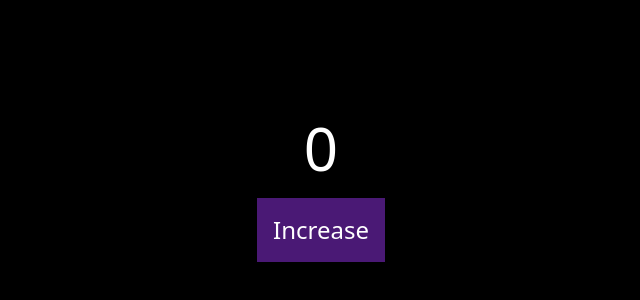
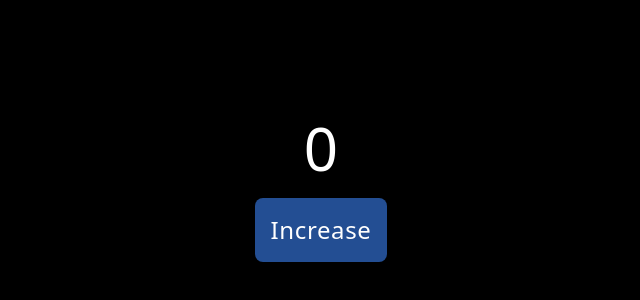
Before and after one commit to SundayLogic/DragThisBox, a Next.js app: page / in a window 1280 px wide. Shown: the part 438-738 px from the top of the page, without its empty margins (319-959 px from the left). Built offline with nearby package versions, Linux system fonts and the light colour scheme.

Commit message:
Zustand Test with button 1.4

```diff
--- a/components/atoms/Buttons/BtnTest.tsx
+++ b/components/atoms/Buttons/BtnTest.tsx
@@ -10,7 +10,7 @@ interface ButtonProps {
 function Button({ onClick, children }: ButtonProps) {
   return (
     <button
-      className="bg-purple-600/50 p-4 text-2xl rouded-md select-none"
+      className="bg-blue-500/60 tracking-wide p-4 text-2xl rounded-lg select-none"
       onClick={() => onClick()}
     >
       {children}
```
